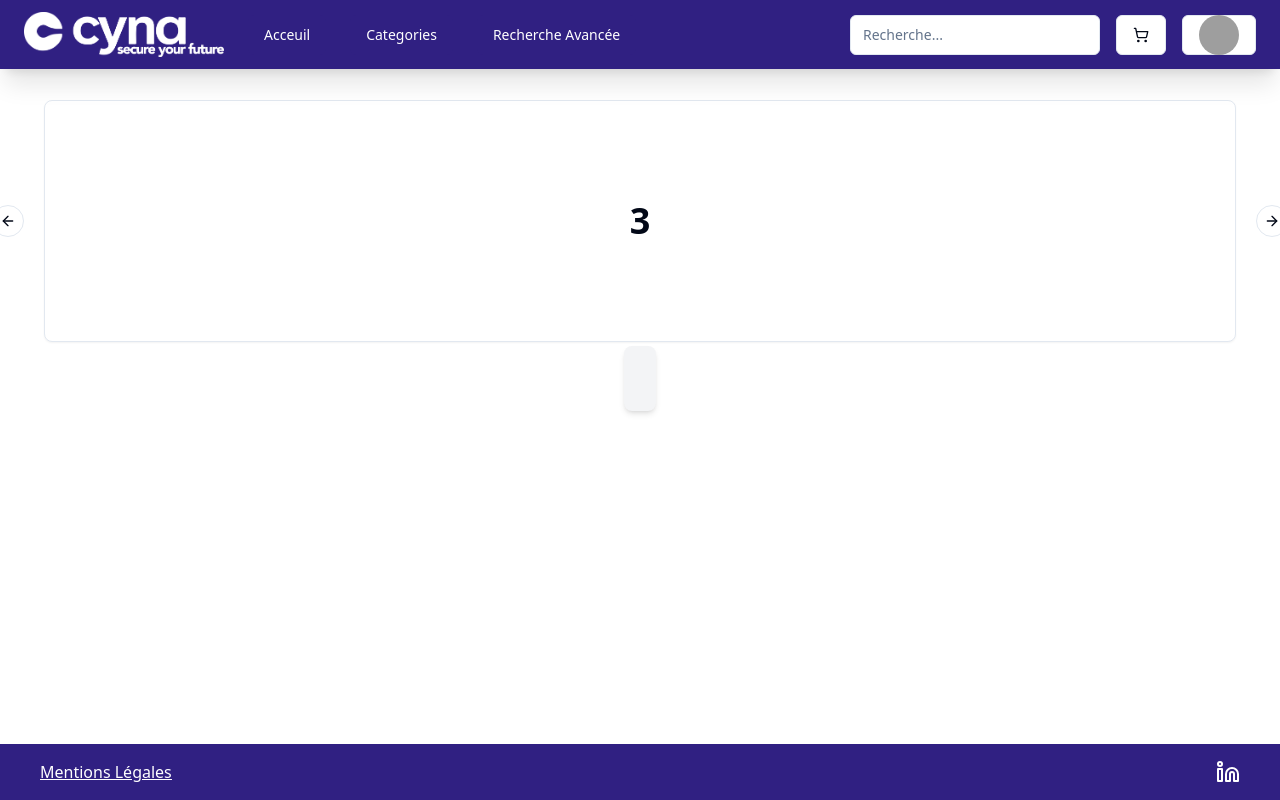
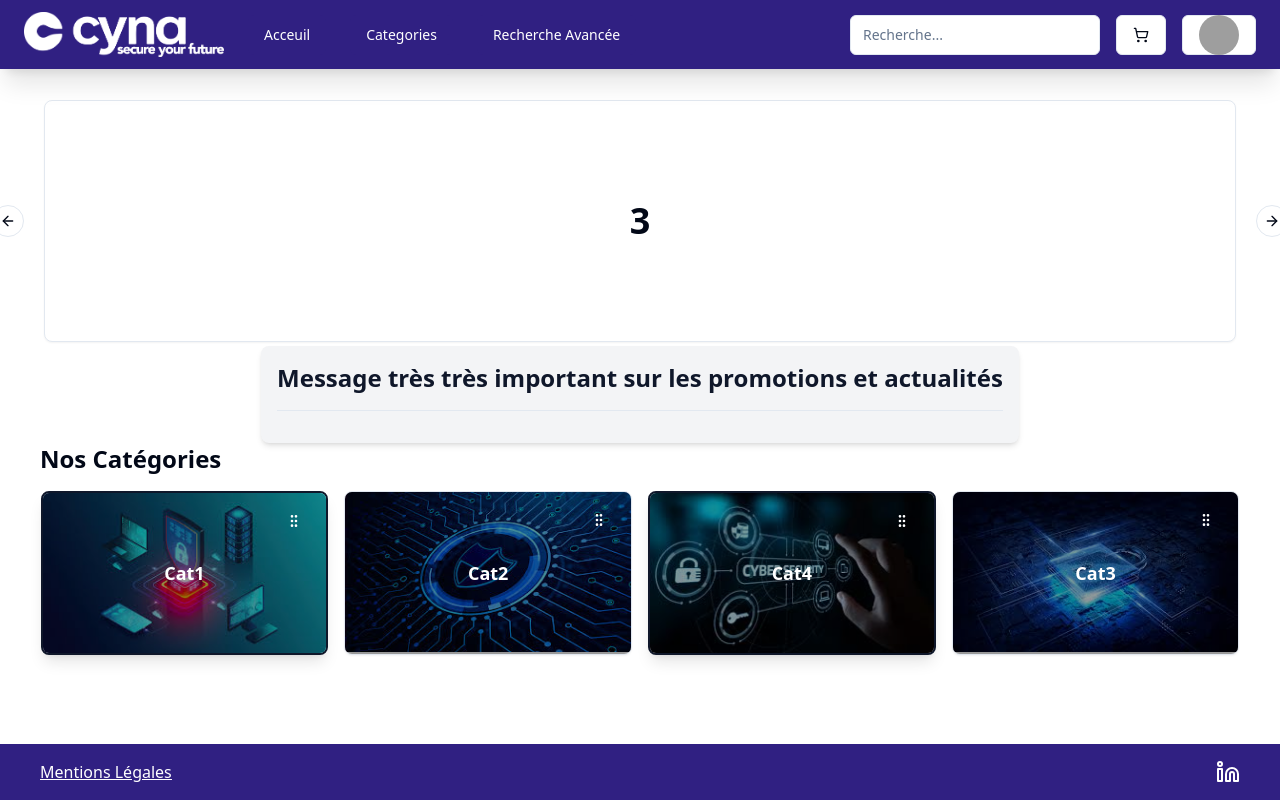
Before and after one commit to odakris/cyna, a Next.js app: page / in a window 1280 px wide. Built offline with nearby package versions, Linux system fonts and the light colour scheme; grey boxes are pictures that could not be loaded.

Commit message:
implementation of category grid on home page

```diff
--- a/app/page.tsx
+++ b/app/page.tsx
@@ -1,11 +1,40 @@
+"use client"
+
+import React from "react"
 import { CarouselPlugin } from "../components/Carousel/CarouselPlugin"
+import { CategoryGrid } from "../components/CategoryGrid/CategoryGrid"
 import { Message } from "../components/Message/Message"
 
 export default function Home() {
+  const [categories, setCategories] = React.useState([
+    {
+      id: 1,
+      name: "Cat1",
+      image: "/images/cyber1.jpg",
+      order: 1,
+      featured: true,
+    },
+    { id: 2, name: "Cat2", order: 2, image: "/images/cyber2.jpg" },
+    { id: 3, name: "Cat3", order: 5, image: "/images/cyber3.jpg" },
+    {
+      id: 4,
+      name: "Cat4",
+      order: 4,
+      image: "/images/cyber4.jpg",
+      featured: true,
+    },
+  ])
+
+  const message = "Message très très important sur les promotions et actualités"
+
   return (
     <div className="flex flex-col justify-center items-center h-[100%]">
       <CarouselPlugin />
-      <Message />
+      <Message message={message} />
+      <h1 className="text-2xl font-bold mb-4 w-full text-left">
+        Nos Catégories
+      </h1>
+      <CategoryGrid categories={categories} />
     </div>
   )
 }
--- /dev/null
+++ b/components/CategoryGrid/CategoryGrid.tsx
@@ -0,0 +1,62 @@
+"use client"
+
+import * as React from "react"
+import { Card, CardContent } from "@/components/ui/card"
+import { Button } from "@/components/ui/button"
+import { GripVertical } from "lucide-react"
+import Image from "next/image"
+
+interface Category {
+  id: number
+  name: string
+  image: string
+  order: number
+  featured?: boolean
+}
+
+interface CategoryGridProps {
+  categories: Category[]
+  //   onReorder: (updatedCategories: Category[]) => void
+}
+
+export function CategoryGrid({ categories }: CategoryGridProps) {
+  const [sortedCategories, setSortedCategories] = React.useState<Category[]>([])
+
+  // Trier les catégories par ordre croissant
+  React.useEffect(() => {
+    setSortedCategories([...categories].sort((a, b) => a.order - b.order))
+  }, [categories])
+
+  return (
+    <div className="grid grid-cols-2 md:grid-cols-3 lg:grid-cols-4 gap-4">
+      {sortedCategories.map(category => (
+        <Card
+          key={category.id}
+          className={`relative overflow-hidden cursor-pointer ${
+            category.featured ? "border-2 border-primary shadow-lg" : ""
+          }`}
+        >
+          <CardContent className="p-0">
+            <Image
+              src={category.image}
+              alt={category.name}
+              className="w-full h-40 object-cover"
+              width={400}
+              height={200}
+            />
+            <div className="absolute inset-0 bg-black/40 flex items-center justify-center">
+              <h2 className="text-white text-lg font-bold">{category.name}</h2>
+            </div>
+          </CardContent>
+          <Button
+            variant="ghost"
+            className="absolute top-2 right-2"
+            onClick={() => console.log(`Editing ${category.name}`)}
+          >
+            <GripVertical className="h-5 w-5 text-white" />
+          </Button>
+        </Card>
+      ))}
+    </div>
+  )
+}
```
